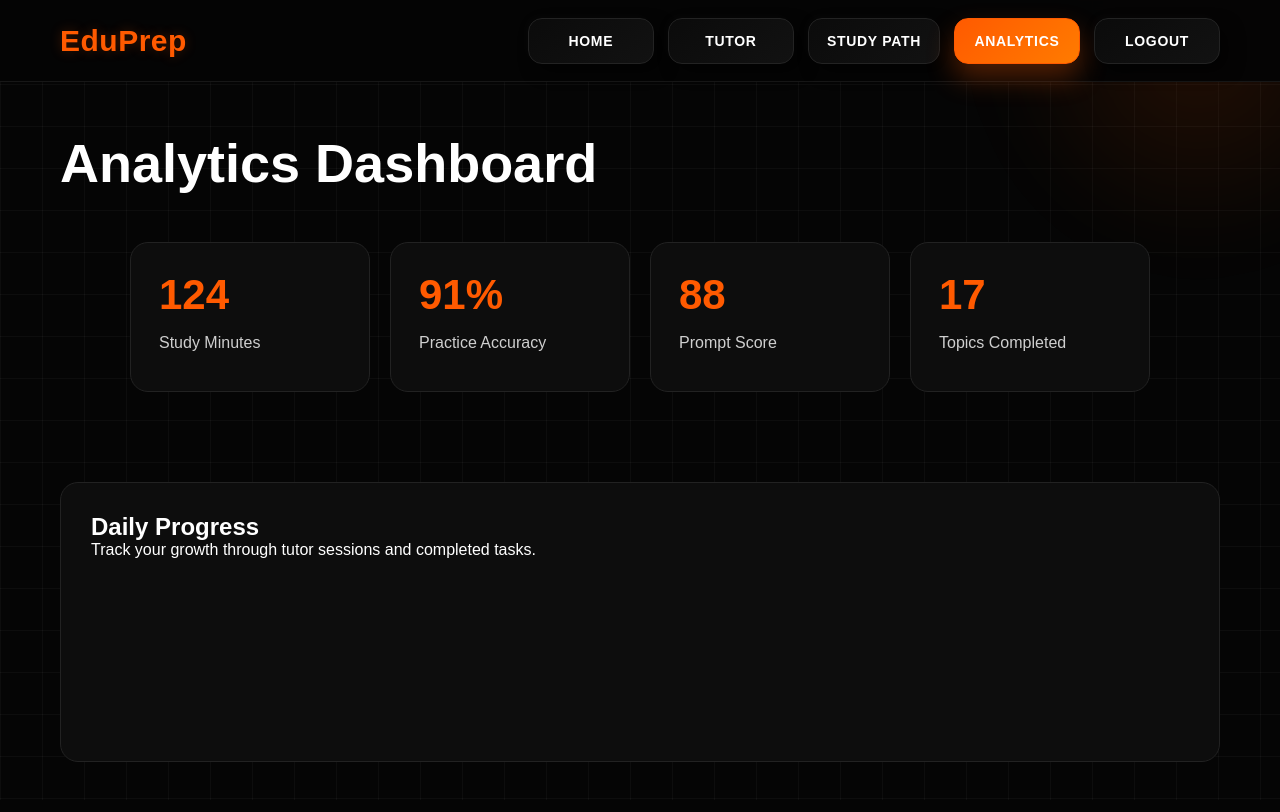
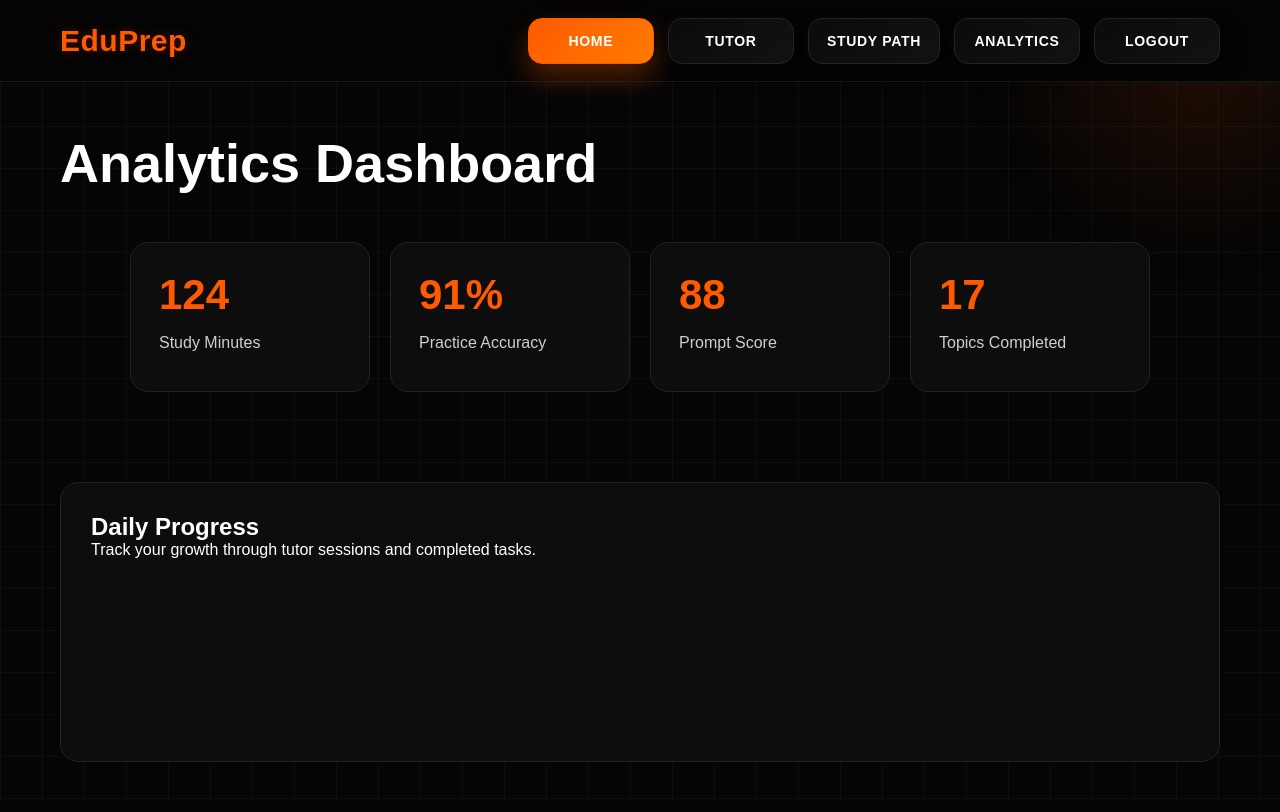
Before and after one commit to ADITYA-dev-hue/AI-Edu-Prep-NEW-, a website: page public/home.html in a window 1280 px wide. Drawn offline with Linux system fonts and the light colour scheme.

Commit message:
UPDATED HOME

```diff
--- a/public/home.html
+++ b/public/home.html
@@ -12,10 +12,10 @@
 <div class="logo">EduPrep</div>
 
 <ul>
-<li><a href="home.html">HOME</a></li>
+<li><a href="home.html" class="nav-active">HOME</a></li>
 <li><a href="tutor.html">TUTOR</a></li>
 <li><a href="studypath.html">STUDY PATH</a></li>
-<li><a href="analytics.html" class="nav-active">ANALYTICS</a></li>
+<li><a href="analytics.html">ANALYTICS</a></li>
 <li><a href="#" onclick="logout()" class="logout-btn">LOGOUT</a></li>
 </ul>
 </nav>
```
